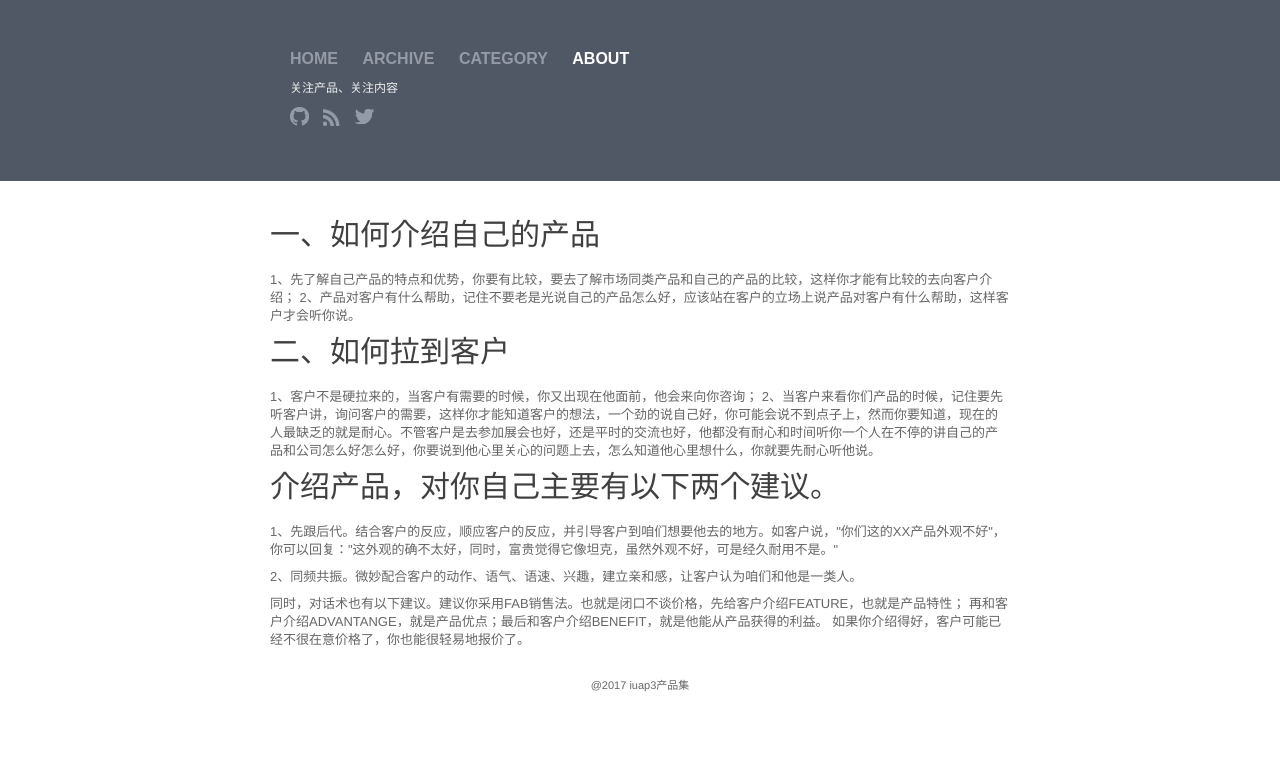
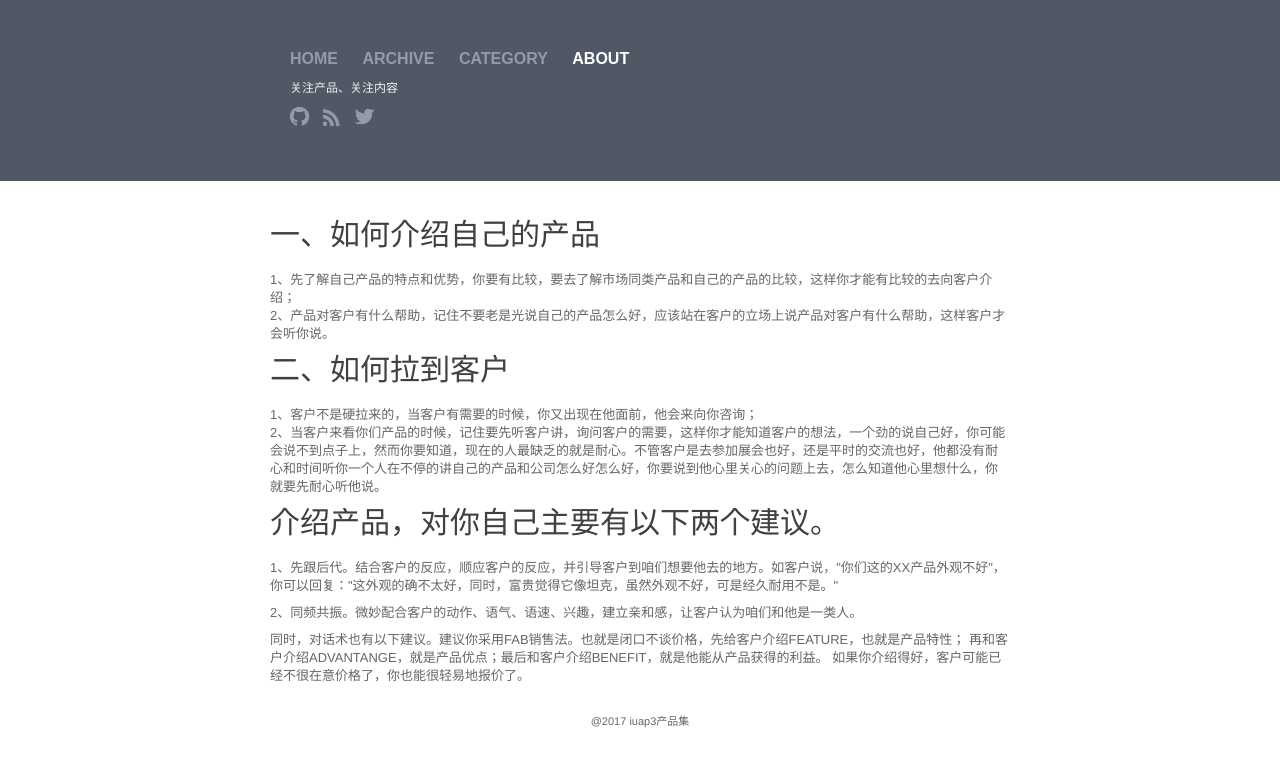
Before and after one commit to walllFlower/blog, a Jekyll site: the page built from about.html, in a window 1280 px wide. Shown: the top 767 px of the page. Built offline with Jekyll 4.4.1, drawn with Linux system fonts in a browser that asks for light colours.

```diff
--- a/about.html
+++ b/about.html
@@ -8,12 +8,12 @@ layout: default
 <h1>一、如何介绍自己的产品</h1>
 
 <p>1、先了解自己产品的特点和优势，你要有比较，要去了解市场同类产品和自己的产品的比较，这样你才能有比较的去向客户介绍；
-2、产品对客户有什么帮助，记住不要老是光说自己的产品怎么好，应该站在客户的立场上说产品对客户有什么帮助，这样客户才会听你说。</p>
+<br/>2、产品对客户有什么帮助，记住不要老是光说自己的产品怎么好，应该站在客户的立场上说产品对客户有什么帮助，这样客户才会听你说。</p>
 
 <h1>二、如何拉到客户</h1>
 
 <p>1、客户不是硬拉来的，当客户有需要的时候，你又出现在他面前，他会来向你咨询；
-2、当客户来看你们产品的时候，记住要先听客户讲，询问客户的需要，这样你才能知道客户的想法，一个劲的说自己好，你可能会说不到点子上，然而你要知道，现在的人最缺乏的就是耐心。不管客户是去参加展会也好，还是平时的交流也好，他都没有耐心和时间听你一个人在不停的讲自己的产品和公司怎么好怎么好，你要说到他心里关心的问题上去，怎么知道他心里想什么，你就要先耐心听他说。</p>
+<br/>2、当客户来看你们产品的时候，记住要先听客户讲，询问客户的需要，这样你才能知道客户的想法，一个劲的说自己好，你可能会说不到点子上，然而你要知道，现在的人最缺乏的就是耐心。不管客户是去参加展会也好，还是平时的交流也好，他都没有耐心和时间听你一个人在不停的讲自己的产品和公司怎么好怎么好，你要说到他心里关心的问题上去，怎么知道他心里想什么，你就要先耐心听他说。</p>
 
 <h1>介绍产品，对你自己主要有以下两个建议。</h1>
 
```
